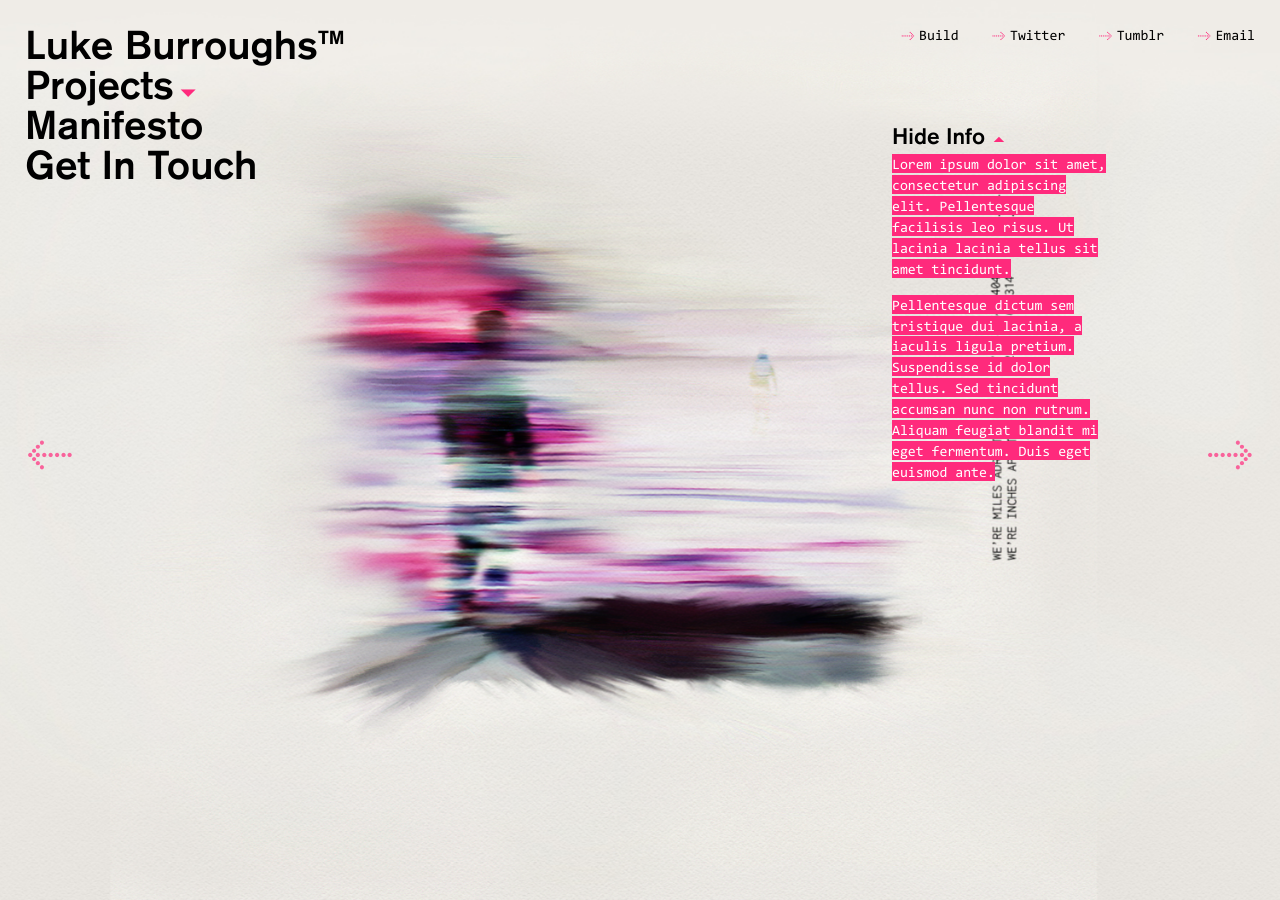
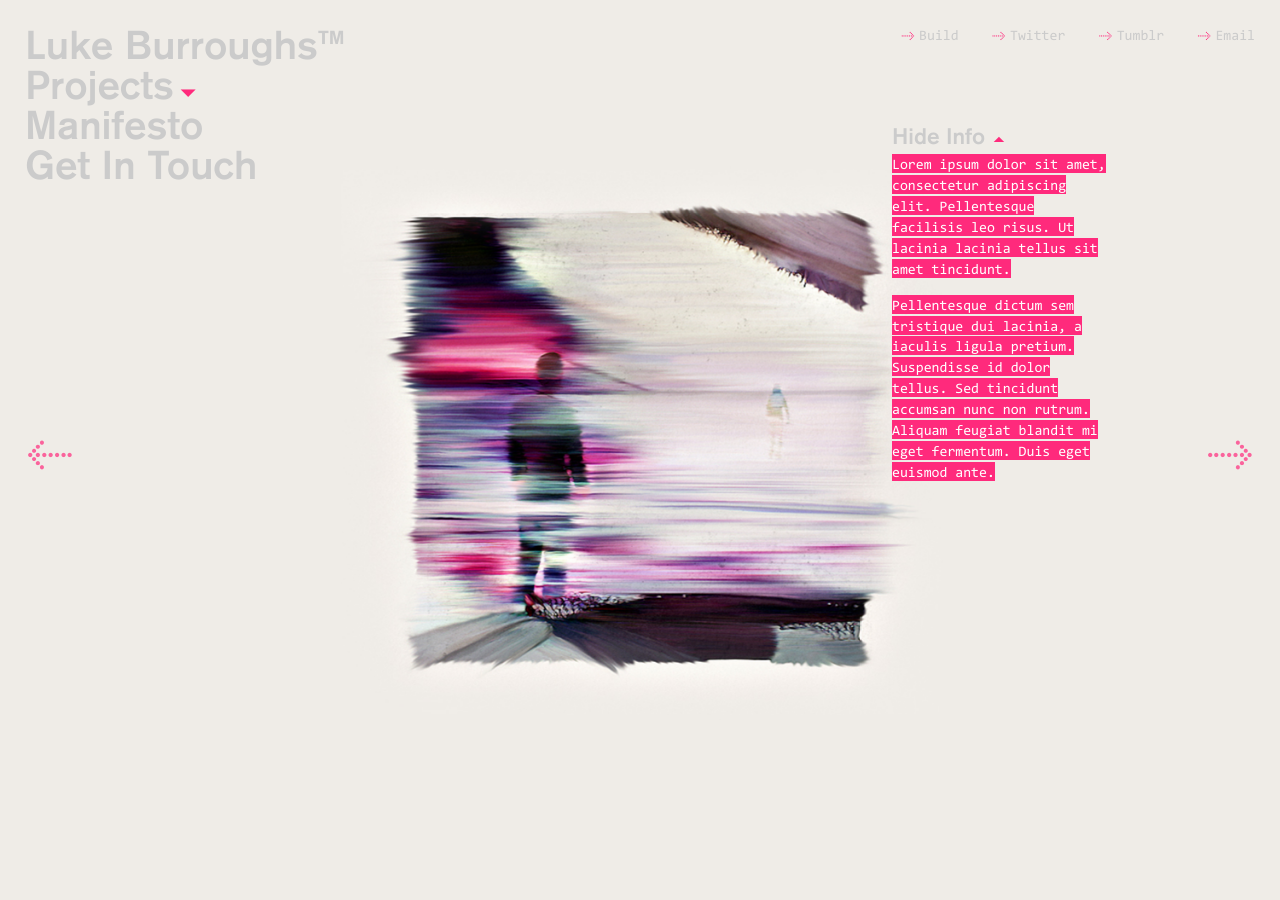
Before and after one commit to falconx/luke, a Jekyll site: the page built from _posts/2014-03-22-journeys.md, in a window 1280 px wide. Built offline with Jekyll 4.4.1, drawn with Linux system fonts in a browser that asks for light colours; nearby versions of some CDN libraries.

Commit message:
memories

```diff
--- a/_posts/2014-03-22-journeys.md
+++ b/_posts/2014-03-22-journeys.md
@@ -3,7 +3,7 @@ layout: portfolio_entry
 title: Memories
 subtitle: Trapped in Time
 project: journeys
-images: [{ src: 001.jpg, text: '#000', background: '#efece7' }, { src: 002.jpg, text: '#000', background: '#efece7' }, { src: 003.jpg, text: '#000', background: '#efece7'}]
+images: [{ src: 001.jpg, text: '#cbcbcb', background: '#efece7' }, { src: 002.jpg, text: '#cbcbcb', background: '#efece7' }, { src: 003.jpg, text: '#cbcbcb', background: '#efece7'}]
 ---
 Lorem ipsum dolor sit amet, consectetur adipiscing elit. Pellentesque facilisis leo risus. Ut lacinia lacinia tellus sit amet tincidunt.
 
```
Also changed, not shown: projects/journeys/001.jpg, projects/journeys/002.jpg, projects/journeys/003.jpg.
